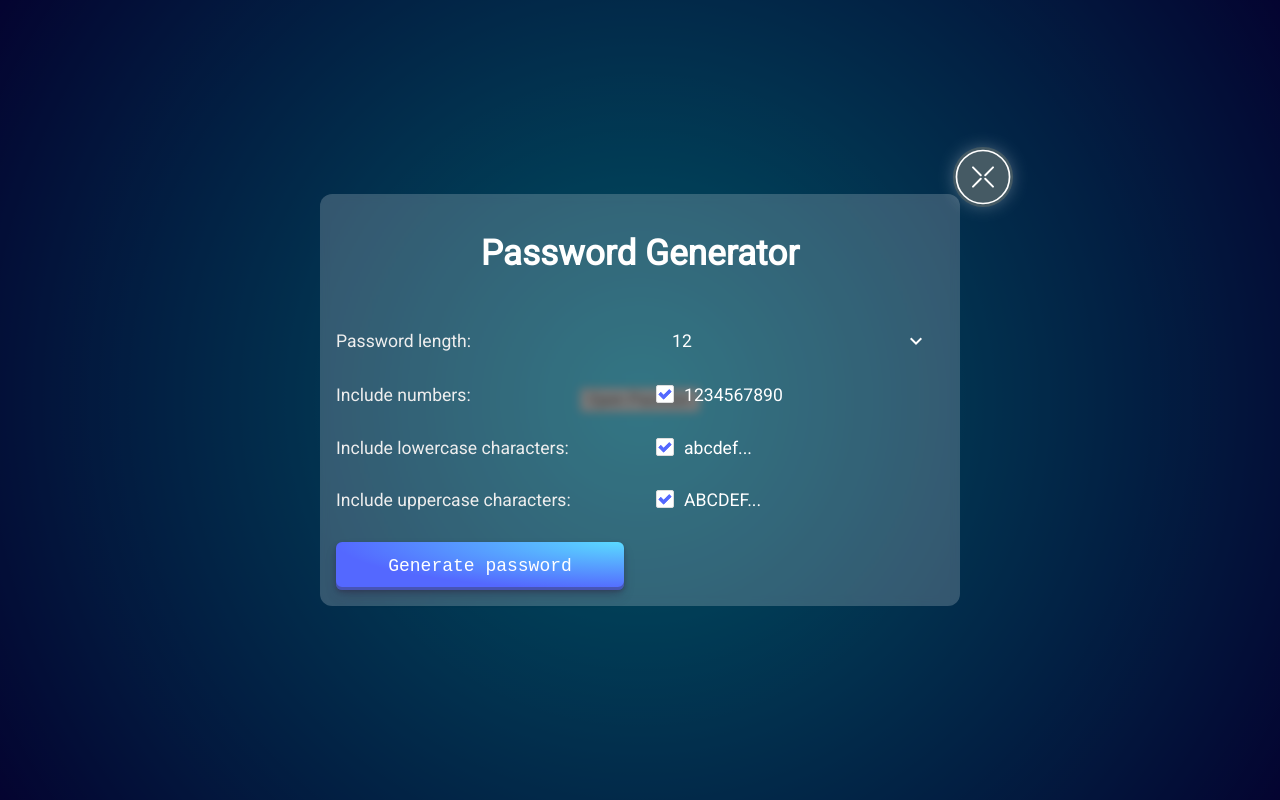
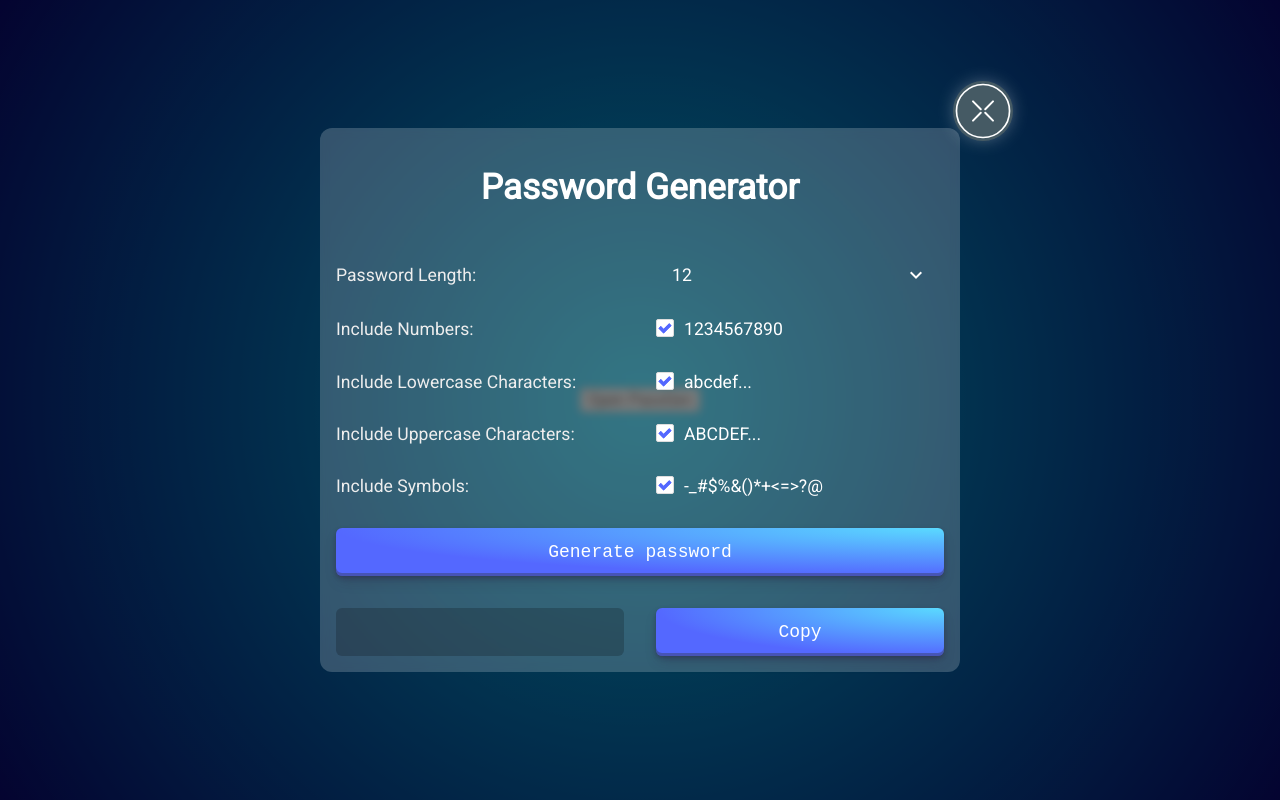
Before and after one commit to Dji-F/PassGen, a website built with webpack: page src/index.html in a window 1280 px wide. Both pictures are taken after a click on the button "Open PassGen". Built offline with nearby package versions, Linux system fonts and the light colour scheme.

Commit message:
Styles Passgen Finished

```diff
--- a/src/assets/functions.js
+++ b/src/assets/functions.js
@@ -20,3 +20,12 @@ export const arrayDataSelect = (arr = []) => {
     }
     return dataArr
 }
+
+export function copyText(input) {
+    const inputValue = input.value.trim()
+    if (inputValue) {
+        navigator.clipboard.writeText(inputValue)
+            .then(() => alert('Copied password'))
+            .catch(err => console.log(err))
+    }
+}
--- a/src/modules/PassGen/PassGen.js
+++ b/src/modules/PassGen/PassGen.js
@@ -1,6 +1,6 @@
 import {templatePassGen} from './templatePassGen'
 import {Select} from '@/modules/select/select'
-import {arrayDataSelect} from '@/assets/functions'
+import {arrayDataSelect, copyText} from '@/assets/functions'
 import {generator} from './generator'
 
 export class PassGen {
@@ -25,6 +25,8 @@ export class PassGen {
         if (type === 'generator-btn') {
             this.$selectValue = document.querySelector('[data-type="value"]').textContent
             generator(this.$selectValue, this.$passInput, this.inputCheck)
+        } else if (type === 'copy-btn') {
+            copyText(this.$passInput)
         } else if (closeBtn) {
             this.close()
         }
@@ -38,7 +40,7 @@ export class PassGen {
             selectedId: '12',
             data: arrayDataSelect(this.selectData),
             onSelect(item) {
-                // selectValue(item.value)
+                // console.log(item)
             }
         })
 
--- a/src/modules/PassGen/generator.js
+++ b/src/modules/PassGen/generator.js
@@ -1,6 +1,7 @@
 const LOWERCASE = 'abcdefghijklmnopqrstuvwxyz'
 const UPPERCASE = 'ABCDEFGHIJKLMNOPQRSTUVWXYZ'
 const NUMBER = '0123456789'
+const SYMBOL = '-_#$%&()*+<=>?@'
 
 function isCheck(input, name) {
     return input.getAttribute('name') === name && input.checked
@@ -18,6 +19,9 @@ export function generator(length, inputOutput, inputCheck) {
         if (isCheck(input, 'number')) {
             allChar += NUMBER
         }
+        if (isCheck(input, 'symbol')) {
+            allChar += SYMBOL
+        }
     })
 
     let passgen = ''
--- a/src/modules/PassGen/passgen.scss
+++ b/src/modules/PassGen/passgen.scss
@@ -33,13 +33,20 @@
   }
   &__text {
     color: #eee;
+    text-transform: capitalize;
   }
   &__pass-value {
     font-size: 20px;
     color: #fff;
-    background-color: transparent;
+    background-color: rgba(0, 0, 0, .2);
     border: none;
     outline: none;
+    border-radius: 6px;
+    height: 48px;
+    padding: 0 10px;
+  }
+  .generator-btn {
+    grid-column: 2 span;
   }
 
   input[type="checkbox"]:checked,
--- a/src/modules/PassGen/templatePassGen.js
+++ b/src/modules/PassGen/templatePassGen.js
@@ -22,8 +22,14 @@ export const templatePassGen = () => {
                 <input id="uppercase" type="checkbox" name="uppercase" checked />
                 <label for="uppercase">ABCDEF...</label>
             </div>
-            <button class="button-29" role="button" data-type="generator-btn">Generate password</button>
+            <div class="passgen__text">Include symbols:</div>
+            <div>
+                <input id="symbol" type="checkbox" name="symbol" checked />
+                <label for="symbol">-_#$%&()*+<=>?@</label>
+            </div>
+            <button class="button-29 generator-btn" data-type="generator-btn">Generate password</button>
             <input type="text" class="passgen__pass-value" data-type="pass-value">
+            <button class="button-29 copy-btn" data-type="copy-btn">Copy</button>
             <div class="close" data-type="close">
               <span></span>
               <span></span>
```
